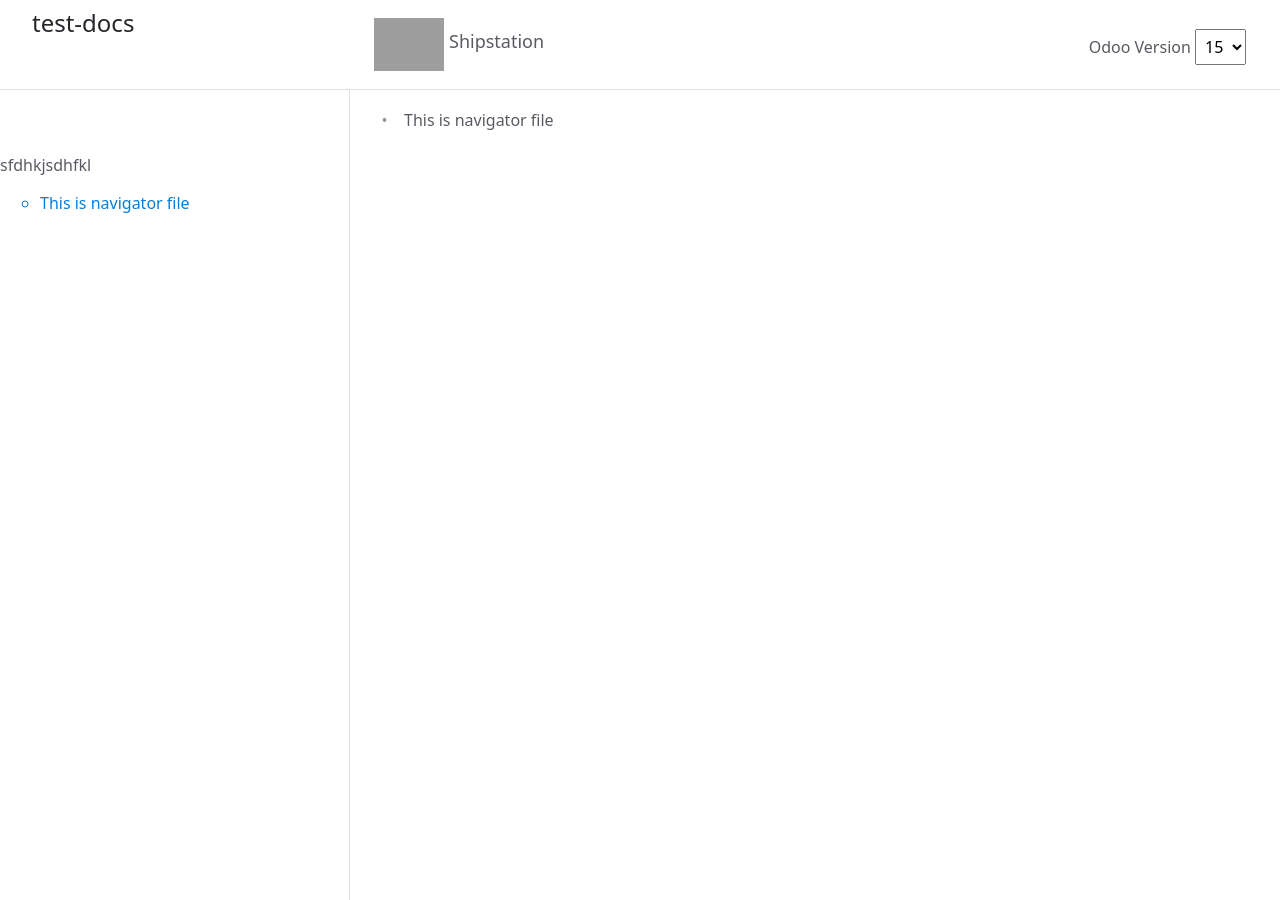
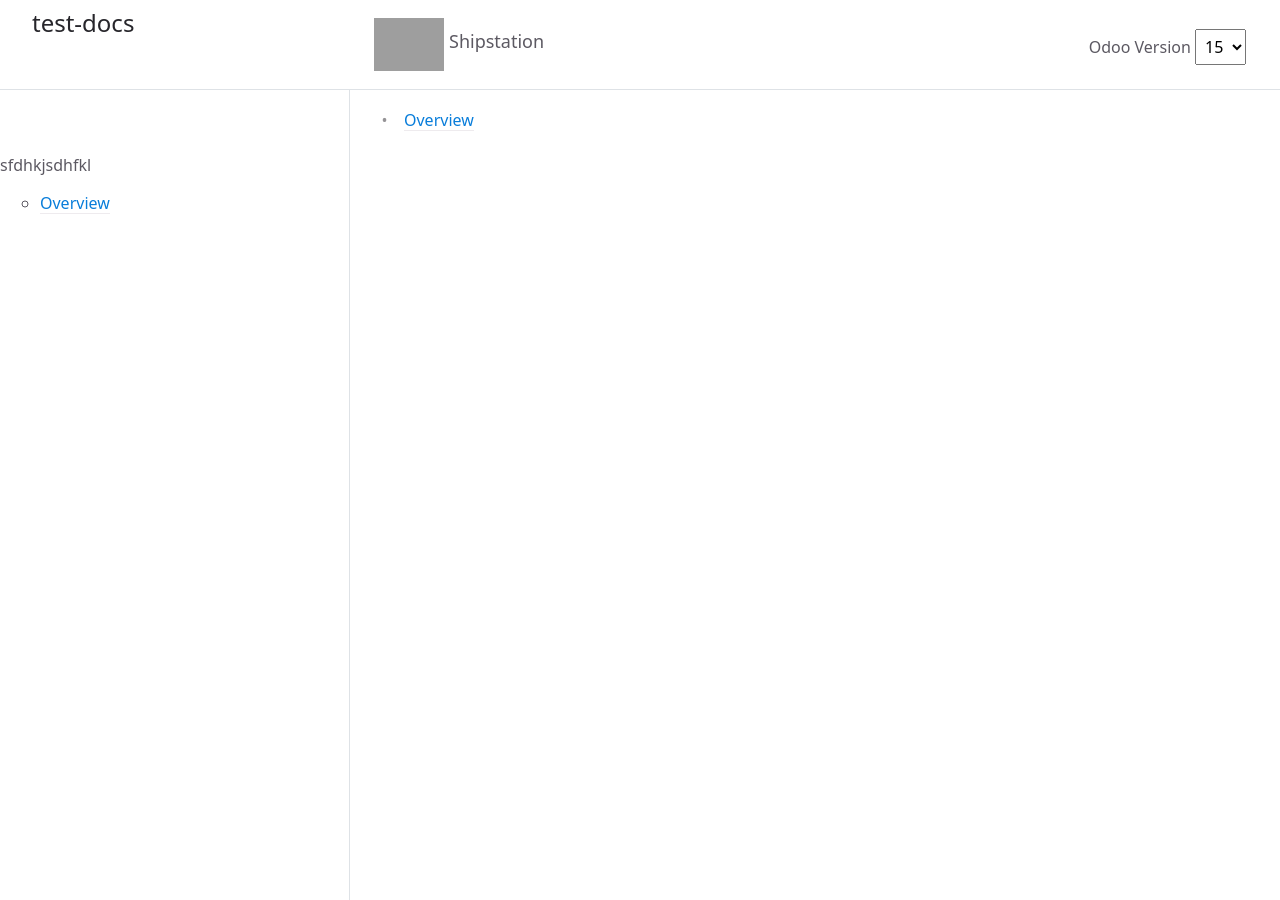
Before and after one commit to hemangb-emipro/test-docs, a Jekyll site: the page built from docs/v15/navigator.md, in a window 1280 px wide. Built offline with Jekyll 4.4.1, drawn with Linux system fonts in a browser that asks for light colours.

Commit message:
Update navigator.md

```diff
--- a/docs/v15/navigator.md
+++ b/docs/v15/navigator.md
@@ -5,4 +5,4 @@ ept: 1
 nav_order: 1
 ---
 
-- This is navigator file
+- [Overview](overview/1-overview.md)
```
